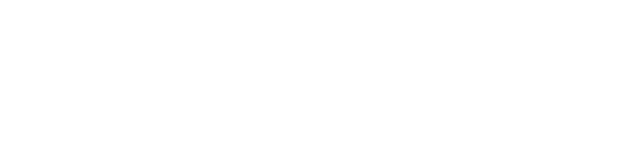
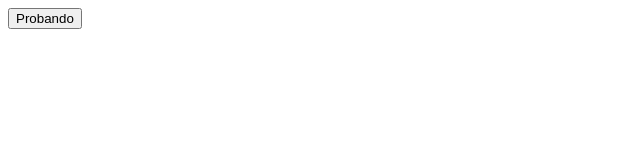
Before and after one commit to Alejo6103/git-curso, a plain HTML site: page index.html in a window 1280 px wide. Shown: the whole page, without its empty margins (0-640 px from the left). Drawn offline with Linux system fonts and the light colour scheme.

```diff
--- a/app.js
+++ b/app.js
@@ -1 +1,5 @@
 alert('PRUEBA');
+
+function prueba() {
+    alert('Funciono!');
+}
--- a/index.html
+++ b/index.html
@@ -8,6 +8,7 @@
 </head>
 
 <body>
+    <button onclick="prueba()">Probando</button>
 
     <script src="app.js"></script>
 </body>
```
Also changed, not shown: 1 other file.
